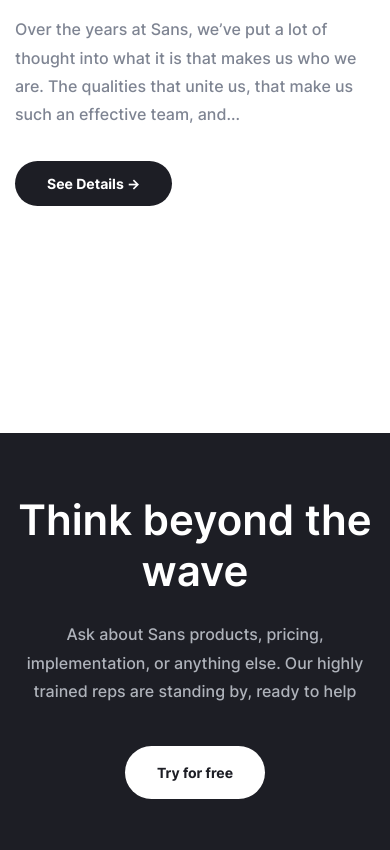
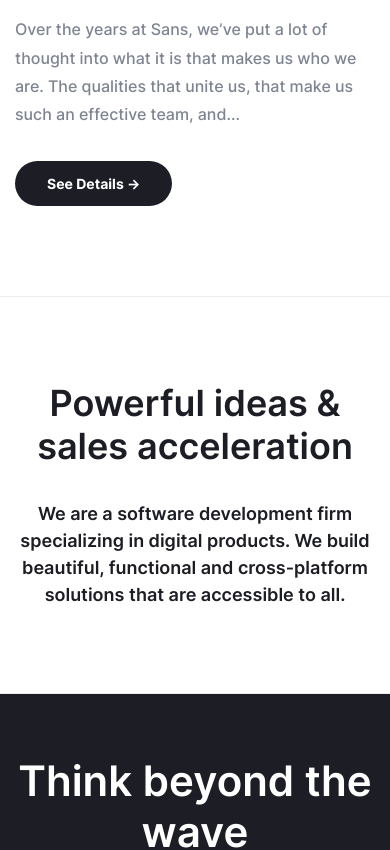
Before and after one commit to Nless1/coca, a website built with Vite: page src/about.html in a window 390 px wide. Shown: the part 1355-2205 px from the top of the page. Built offline with nearby package versions, Linux system fonts and the light colour scheme.

Commit message:
Create about:quote section

```diff
--- a/src/about.html
+++ b/src/about.html
@@ -6,6 +6,7 @@
     <load src="./html/components/header.html" title="About"/>
 
     <load src="./html/components/about/hero.html" />
+    <load src="./html/components/about/quote.html" />
 
     <load src="./html/components/footer.html" />
 
--- /dev/null
+++ b/src/html/components/about/quote.html
@@ -0,0 +1,14 @@
+<section class="quote">
+  <div class="quote__decor page-decor"></div>
+  <div class="container quote__container">
+    <h2 class="quote__title heading-h2">
+      Powerful ideas & sales acceleration
+    </h2>
+    <p class="quote__text text-p-large">
+      We are a software development firm <br>
+      specializing in digital products. We build <br>
+      beautiful, functional and cross-platform <br>
+      solutions that are accessible to all.
+    </p>
+  </div>
+</section>
--- a/src/scss/about.scss
+++ b/src/scss/about.scss
@@ -5,4 +5,5 @@
 // components
 @import './components/header';
 @import './components/about/hero';
+@import './components/about/quote';
 @import './components/home/footer';
--- a/src/scss/components/about/hero.scss
+++ b/src/scss/components/about/hero.scss
@@ -5,10 +5,14 @@ body[data-theme='light'] .img-dark-theme {
 
 .hero {
   position: relative;
-  padding: 201px 0 135px;
+  padding: 201px 0 165px;
 
   @include mini-desktop {
     padding: 171px 0 121px;
+  }
+
+  @include mobile{
+    padding-bottom: 90px;
   }
 
   &__container-top {
@@ -88,6 +92,10 @@ body[data-theme='light'] .img-dark-theme {
 
   &__container{
     height: 634px;
+
+    @include tablet{
+      height: auto;
+    }
   }
 
   &__inner{
--- /dev/null
+++ b/src/scss/components/about/quote.scss
@@ -0,0 +1,47 @@
+.quote{
+  &__decor{
+    @include mobile{
+      display: none;
+    }
+  }
+
+  &__decor::before{
+    top: -426px;
+    left: 300px;
+  }
+
+  &__decor::after{
+    top: 354px;
+    right: 139px;
+  }
+
+  &__container{
+    @include flex-justify-between;
+    border-top: 1px solid var(--neutral-color-30);
+    border-bottom: 1px solid var(--neutral-color-30);
+    padding: 85px 0;
+
+    @include tablet{
+      @include flex-column-all-center;
+      text-align: center;
+    }
+  }
+
+  &__title,
+  &__text{
+    font-weight: 600;
+  }
+
+  &__title{
+    max-width: 498px;
+
+    @include tablet{
+      margin-bottom: 32px;
+    }
+  }
+
+  &__text{
+    max-width: 522px;
+    line-height: 150%;
+  }
+}
```
